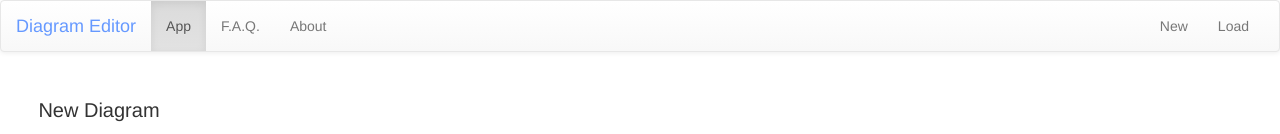
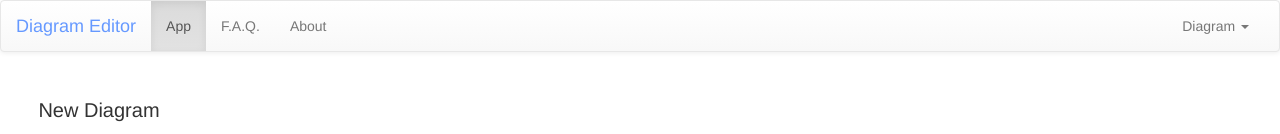
Before and after one commit to Steinmar/DiagramEditor, an Angular app: page /editor in a window 1280 px wide. Shown: the top 134 px of the page. Built offline with nearby package versions, Linux system fonts and the light colour scheme; what angular-draggable would draw is missing.

Commit message:
update diagram menu

```diff
--- a/src/app/header/header.component.html
+++ b/src/app/header/header.component.html
@@ -19,8 +19,13 @@
         <li [routerLinkActive] = "['active']"><a [routerLink] = "['about']">About</a></li>
       </ul>
       <ul class="nav navbar-nav navbar-right">
-        <li><a href="">New</a></li>
-        <li><a href="">Load</a></li>
+        <li class="dropdown">
+          <a href="#" class="dropdown-toggle" data-toggle="dropdown" role="button" aria-haspopup="true" aria-expanded="false">Diagram <span class="caret"></span></a>
+          <ul class="dropdown-menu">
+            <li><a [routerLink] = "['editor']">New</a></li>
+            <li><a [routerLink] = "['editor']" [queryParams] ="{type: 'load'}">Load</a></li>
+          </ul>
+        </li>
       </ul>
     </div><!-- /.navbar-collapse -->
   </div><!-- /.container-fluid -->
```
